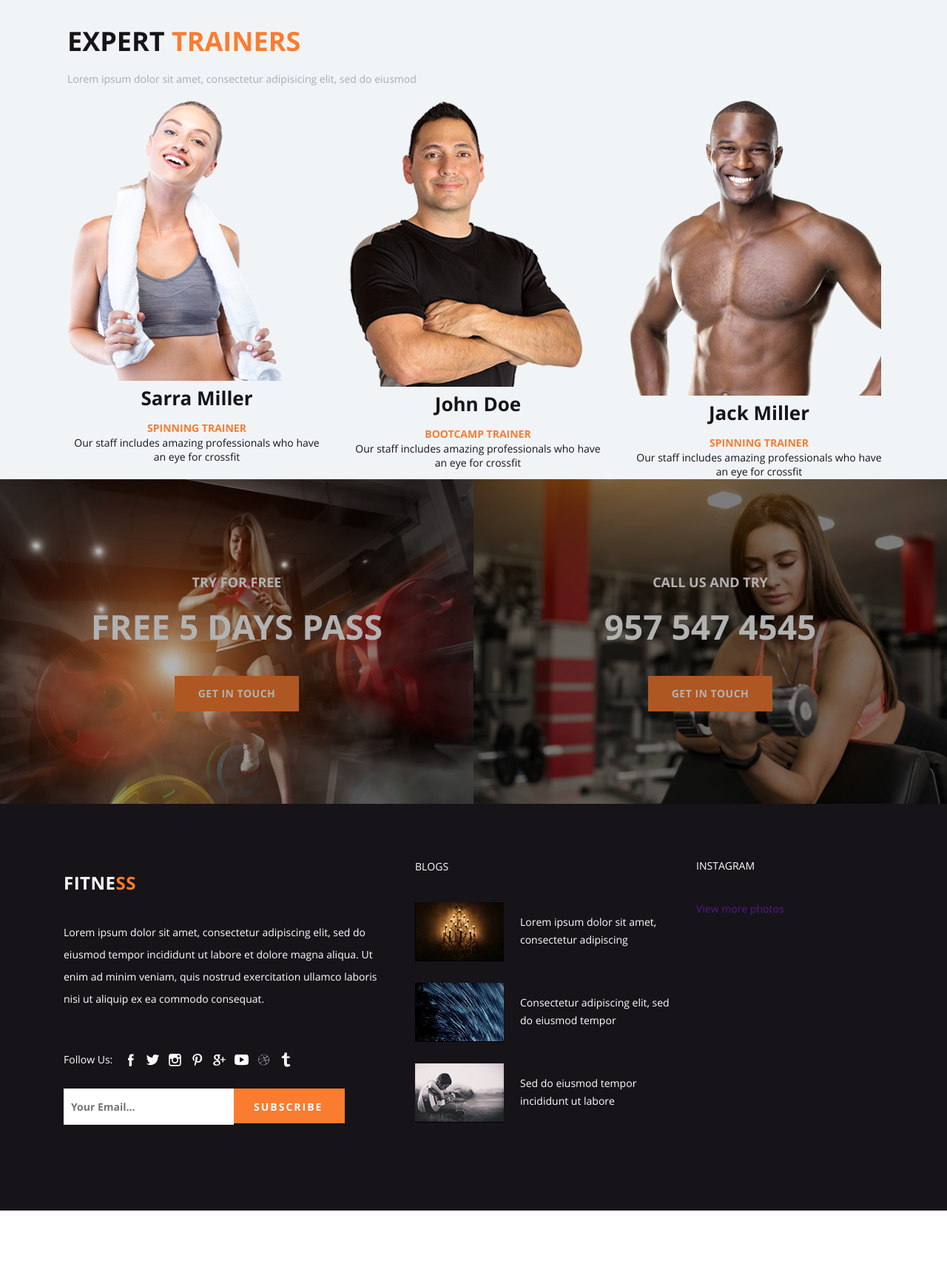
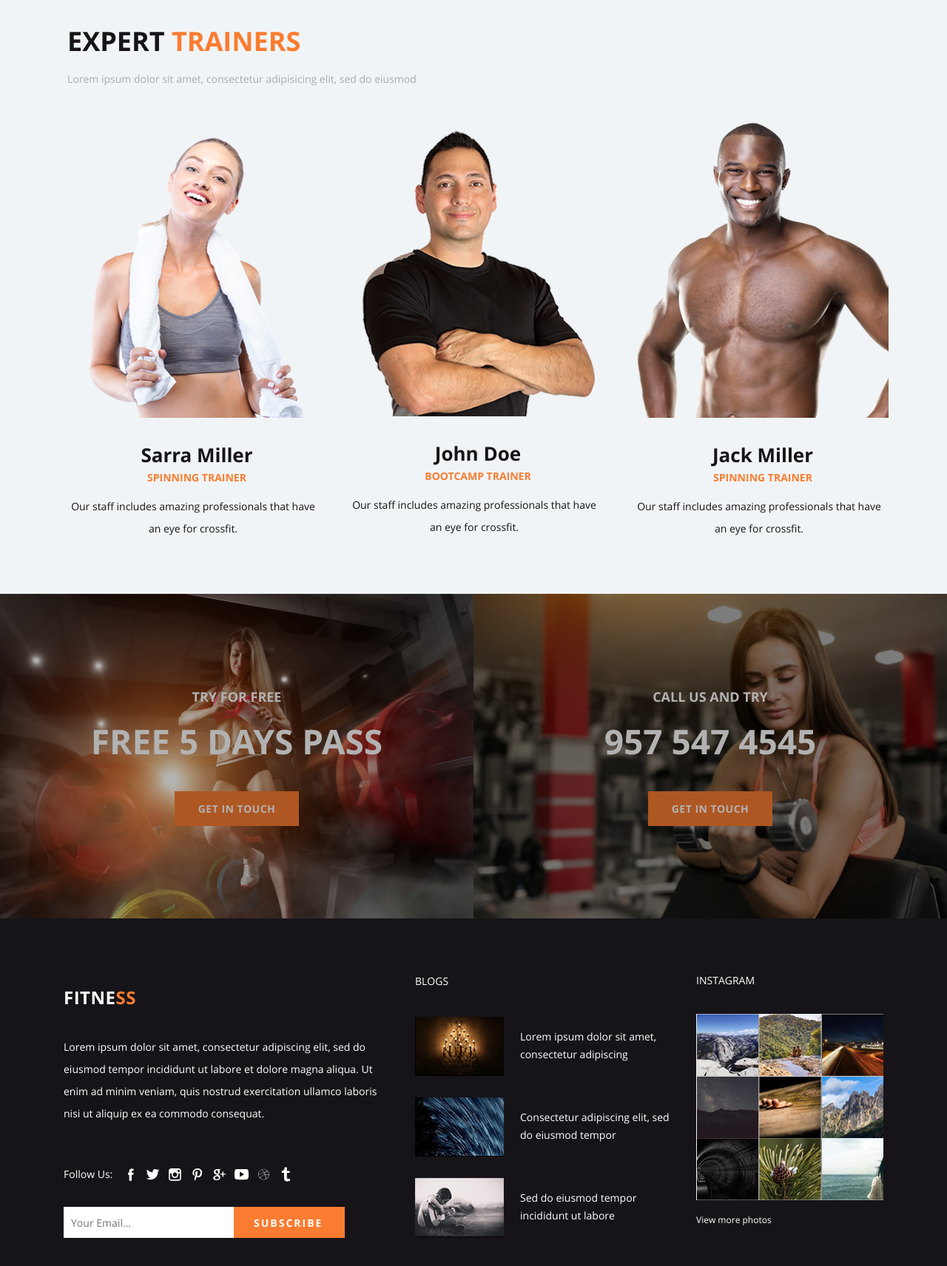
Before and after one commit to DeeRi/fitness, a plain HTML site: page index.html in a window 1280 px wide. Shown: the part 3860-5572 px from the top of the page at 74% size. Before the commit the page ends 5497 px from the top, so only its background shows below. Drawn offline with Linux system fonts and the light colour scheme; files whose address does not match are found by name.

Commit message:
animation and layout

```diff
--- a/index.html
+++ b/index.html
@@ -27,7 +27,14 @@
             <ul>
               <li><a href="">Login</a></li>
               <li><a href="">Sign up</a></li>
-              <li><a class="order" href="">Choose plan</a></li>
+              <li>
+                <a
+                  class="order"
+                  href=""
+                  aria-label="Press button to choose plan"
+                  >Choose plan</a
+                >
+              </li>
             </ul>
           </nav>
         </div>
@@ -126,36 +133,36 @@
               eiusmod
             </p>
             <ul class="trainers-list">
-              <li class="trainers-item">
+              <li class="trainers-item first">
                 <img src="img/trainer1.png" alt="Sarra Miller" />
                 <div class="trainers-item-text">
                   <h3>Sarra Miller</h3>
                   <span class="trainer-specialization">Spinning trainer</span>
                   <p>
-                    Our staff includes amazing professionals who have an eye for
-                    crossfit
+                    Our staff includes amazing professionals that have an eye
+                    for crossfit.
                   </p>
                 </div>
               </li>
-              <li class="trainers-item">
+              <li class="trainers-item second">
                 <img src="img/trainer2.png" alt="John Doe" />
                 <div class="trainers-item-text">
                   <h3>John Doe</h3>
                   <span class="trainer-specialization">Bootcamp trainer</span>
                   <p>
-                    Our staff includes amazing professionals who have an eye for
-                    crossfit
+                    Our staff includes amazing professionals that have an eye
+                    for crossfit.
                   </p>
                 </div>
               </li>
-              <li class="trainers-item">
+              <li class="trainers-item third">
                 <img src="img/trainer3.png" alt="Jack Miller" />
                 <div class="trainers-item-text">
                   <h3>Jack Miller</h3>
                   <span class="trainer-specialization">Spinning trainer</span>
                   <p>
-                    Our staff includes amazing professionals who have an eye for
-                    crossfit
+                    Our staff includes amazing professionals that have an eye
+                    for crossfit.
                   </p>
                 </div>
               </li>
@@ -181,6 +188,7 @@
           <div class="img-wrapper"></div>
         </div>
       </section>
+    </main>
 
     <footer class="footer-main">
       <div class="container">
@@ -217,11 +225,7 @@
                   </a>
                 </li>
                 <li>
-                    <a
-                      class="social-icons twitter"
-                      href="#"
-                      aria-label="Twitter"
-                    >
+                  <a class="social-icons twitter" href="#" aria-label="Twitter">
                     <svg
                       class="social-icon"
                       height="512px"
@@ -285,11 +289,7 @@
                   </a>
                 </li>
                 <li>
-                    <a
-                      class="social-icons google"
-                      href="#"
-                      aria-label="Google+"
-                    >
+                  <a class="social-icons google" href="#" aria-label="Google+">
                     <svg
                       class="social-icon"
                       enable-background="new 0 0 56.693 56.693"
@@ -331,10 +331,7 @@
                         <path
                           d="M31.67,9.179c0,0-0.312-2.353-1.271-3.389c-1.217-1.358-2.58-1.366-3.205-1.443C22.717,4,16.002,4,16.002,4   h-0.015c0,0-6.715,0-11.191,0.347C4.171,4.424,2.809,4.432,1.591,5.79C0.633,6.826,0.32,9.179,0.32,9.179S0,11.94,0,14.701v2.588   c0,2.763,0.32,5.523,0.32,5.523s0.312,2.352,1.271,3.386c1.218,1.358,2.815,1.317,3.527,1.459C7.677,27.919,15.995,28,15.995,28   s6.722-0.012,11.199-0.355c0.625-0.08,1.988-0.088,3.205-1.446c0.958-1.034,1.271-3.386,1.271-3.386s0.32-2.761,0.32-5.523v-2.588   C31.99,11.94,31.67,9.179,31.67,9.179z"
                         />
-                          <polygon
-                            fill="#000000"
-                            points="12,10 12,22 22,16  "
-                          />
+                        <polygon fill="#000000" points="12,10 12,22 22,16  " />
                       </g>
                       <g />
                       <g />
@@ -346,11 +343,7 @@
                   </a>
                 </li>
                 <li>
-                    <a
-                      class="social-icons dribble"
-                      href="#"
-                      aria-label="Dribble"
-                    >
+                  <a class="social-icons dribble" href="#" aria-label="Dribble">
                     <svg
                       class="social-icon"
                       enable-background="new 0 0 512 512"
@@ -398,13 +391,9 @@
               </ul>
             </div>
 
-              <form class="form-subscription" action="POST">
+            <form class="form-subscription" action="URL" method="POST">
               <label class="hidden" for="user-mail">Email</label>
-                <input
-                  type="email"
-                  placeholder="Your Email..."
-                  id="user-mail"
-                />
+              <input type="email" placeholder="Your Email..." id="user-mail" />
               <button type="submit">Subscribe</button>
             </form>
           </div>
@@ -433,11 +422,41 @@
           </div>
           <div class="footer-main-third-column">
             <h4>Instagram</h4>
-              <a href="" aria-label="View more photos">View more photos</a>
+            <ul class="inst-pistures">
+              <li>
+                <a href="#"><img src="img/inst1.jpg" alt="Instagram picture"/></a>
+              </li>
+              <li>
+                <a href="#"><img src="img/inst2.jpg" alt="Instagram picture"/></a>
+              </li>
+              <li>
+                <a href="#"><img src="img/inst3.jpg" alt="Instagram picture"/></a>
+              </li>
+              <li>
+                <a href="#"><img src="img/inst4.jpg" alt="Instagram picture"/></a>
+              </li>
+              <li>
+                <a href="#"><img src="img/inst5.jpg" alt="Instagram picture"/></a>
+              </li>
+              <li>
+                <a href="#"><img src="img/inst6.jpg" alt="Instagram picture"/></a>
+              </li>
+              <li>
+                <a href="#"><img src="img/inst7.jpg" alt="Instagram picture"/></a>
+              </li>
+              <li>
+                <a href="#"><img src="img/inst8.jpg" alt="Instagram picture"/></a>
+              </li>
+              <li>
+                <a href="#"><img src="img/inst9.jpg" alt="Instagram picture"/></a>
+              </li>
+            </ul>
+            <a class="link" href="#" aria-label="View more photos"
+              >View more photos</a
+            >
           </div>
         </div>
       </div>
     </footer>
-    </main>
   </body>
 </html>
--- a/style/main.css
+++ b/style/main.css
@@ -70,6 +70,27 @@ a {
   margin: 0 auto;
 }
 
+@keyframes bounce {
+  0%,
+  20%,
+  60%,
+  100% {
+    transform: translateY(0);
+  }
+
+  20% {
+    transform: translateY(-20px);
+  }
+
+  40% {
+    transform: translateY(20px);
+  }
+
+  80% {
+    transform: translateY(0px);
+  }
+}
+
 .button {
   display: inline-block;
   color: #ffffff;
@@ -85,7 +106,7 @@ a {
 
 .button:hover {
   background-color: #161418;
-  transform: translateY(-10px);
+  animation: bounce 1s;
 }
 
 .button:active,
@@ -171,22 +192,23 @@ h2 {
 
 .header-main nav a:active,
 .header-main nav a:focus {
-  color: #161418;
+  color: #a9abad;
 }
 
 .header-main nav .order {
   border: 2px solid #ffffff;
   padding: 9px 12px;
+  transition: all 0.2s ease;
 }
 
-.header-main .menu-navigation .order:hover {
+.header-main .user-navigation .order:hover {
   border: 2px solid #fa7c30;
   color: #161418;
   background-color: #fa7c30;
 }
 
-.header-main .menu-navigation .order:active,
-.header-main .menu-navigation .order:focus {
+.header-main .user-navigation .order:active,
+.header-main .user-navigation .order:focus {
   border: 2px solid #161418;
   color: #ffffff;
   background-color: #161418;
@@ -372,6 +394,7 @@ h2 {
 
 .trainer-content {
   padding-top: 67px;
+  padding-bottom: 73px;
 }
 
 .trainer-content h2 {
@@ -384,17 +407,48 @@ h2 {
   padding: 0;
   display: flex;
   flex-wrap: wrap;
+  padding-top: 30px;
 }
+
+.trainers-list li {
+  display: flex;
+    flex-direction: column;
+    align-items: center;
+}
+
+.trainers-list .first{
+padding-top: 20px;
+}
+
+.trainers-list .second{
+padding-top: 10px;
+padding-left: 15px;
+}
+
+.trainers-list .third{
+  padding-left: 20px;
+}
+
 .trainers-item {
   width: 350px;
-  margin-right: 30px;
+  margin-right: 15px;
 }
+
+.trainers-list .trainers-item img {
+  transition: all 0.3s ease;
+}
+
+.trainers-list .trainers-item img:hover {
+  transform: scale(1.1);
+}
+
 .trainers-item:nth-child(3n) {
   margin-right: 0;
 }
 
 .trainers-item-text {
   text-align: center;
+  padding-top: 32px;
 }
 .trainers-list h3 {
   margin: 0;
@@ -402,18 +456,25 @@ h2 {
   font-size: 26px;
   color: #161418;
   text-transform: capitalize;
-  padding-bottom: 13px;
+  padding-bottom: 3px;
 }
-.trainers-list p {
-  margin: 0;
-  padding: 0;
-  color: #161418;
-}
+
 .trainers-list .trainer-specialization {
+  display: block;
+  padding-bottom: 14px;
   color: #fa7c30;
   text-transform: uppercase;
   font-size: 14px;
   font-weight: 700;
+}
+
+.trainers-list p {
+  margin: 0;
+  padding: 0;
+  padding-right: 15px;
+  padding-left: 5px;
+  color: #161418;
+  line-height: 30px;
 }
 
 /*PROMO SECTION*/
@@ -502,6 +563,11 @@ h2 {
 .footer-main .logo {
   padding-bottom: 35px;
 }
+
+.footer-main .logo:hover {
+  color: #fa7c30;
+}
+
 .footer-main p {
   margin: 0;
   padding-right: 30px;
@@ -528,7 +594,7 @@ h2 {
   padding: 0;
   display: flex;
   flex-direction: row;
-  padding-bottom: 25px;
+  padding-bottom: 30px;
 }
 
 .footer-main .social-links span {
@@ -556,16 +622,10 @@ h2 {
   align-items: flex-start;
 }
 
-.footer-main .form-subscription button,
-.footer-main .form-subscription input {
-  padding-top: 15px;
-  padding-bottom: 15px;
-}
-
 .footer-main .form-subscription input {
   border: none;
   font-family: "Open Sans", "Arial", sans-serif;
-  font-weight: 700;
+  font-weight: 400;
   font-style: normal;
   font-size: 14px;
   color: #161418;
@@ -584,10 +644,22 @@ h2 {
   color: #ffffff;
   background-color: #fa7c30;
   letter-spacing: 2px;
-  padding-top: 15px;
-  padding-bottom: 13px;
   padding-left: 27px;
   padding-right: 30px;
+}
+
+.footer-main .form-subscription button:hover {
+  background-color: #a9abad;
+}
+.footer-main .form-subscription button:active,
+.footer-main .form-subscription button:focus {
+  background-color: #161418;
+}
+
+.footer-main .form-subscription button,
+.footer-main .form-subscription input {
+  padding-top: 12px;
+  padding-bottom: 11px;
 }
 
 .footer-main .blog-list,
@@ -635,6 +707,59 @@ h2 {
   line-height: 24px;
 }
 
+.footer-main .footer-main-second-column .blog-list li a:hover {
+  color: #fa7c30;
+}
+
+.footer-main .footer-main-second-column .blog-list li a:active,
+.footer-main .footer-main-second-column .blog-list li a:focus {
+  color: #a9abad;
+}
+
 .footer-main .footer-main-third-column {
   padding-top: 74px;
 }
+
+.footer-main .footer-main-third-column h4{
+  padding-bottom: 35px;
+}
+
+.footer-main .footer-main-third-column .inst-pistures {
+  padding: 0;
+  margin: 0;
+  padding-bottom: 16px;
+  min-width: 255px;
+  width: 285px;
+  list-style: none;
+  display: flex;
+  flex-direction: row;
+  flex-wrap: wrap;
+}
+
+.footer-main .footer-main-third-column .inst-pistures a{
+  display: block;
+  padding: 0;
+  margin: 0;
+  height: 84px;
+}
+
+.footer-main .footer-main-third-column .inst-pistures img{
+  transition: all 0.2s ease;
+}
+.footer-main .footer-main-third-column .inst-pistures img:hover{
+  transform: scale(1.1);
+}
+
+.footer-main .footer-main-third-column .link{
+  color: #ffffff;
+  font-size: 12px;
+}
+
+.footer-main .footer-main-third-column .link:hover{
+  color: #fa7c30;
+}
+
+.footer-main .footer-main-third-column .link:active,
+.footer-main .footer-main-third-column .link:focus{
+  color: #a9abad;
+}
```
Lines whose indentation alone changed are shown as unchanged.
